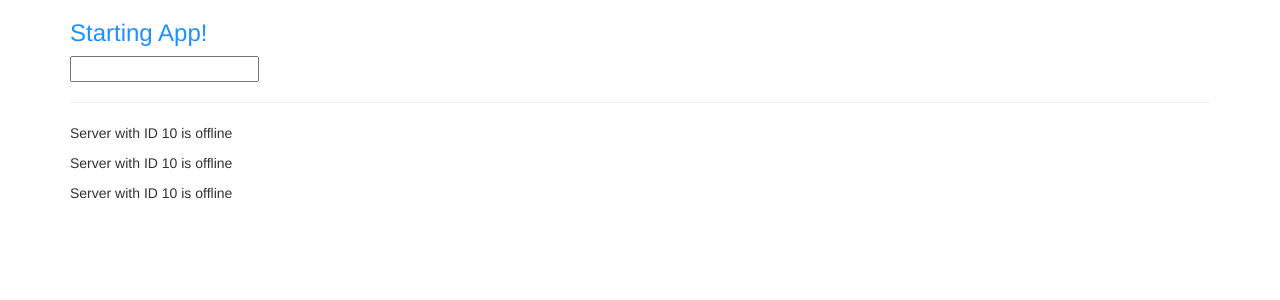
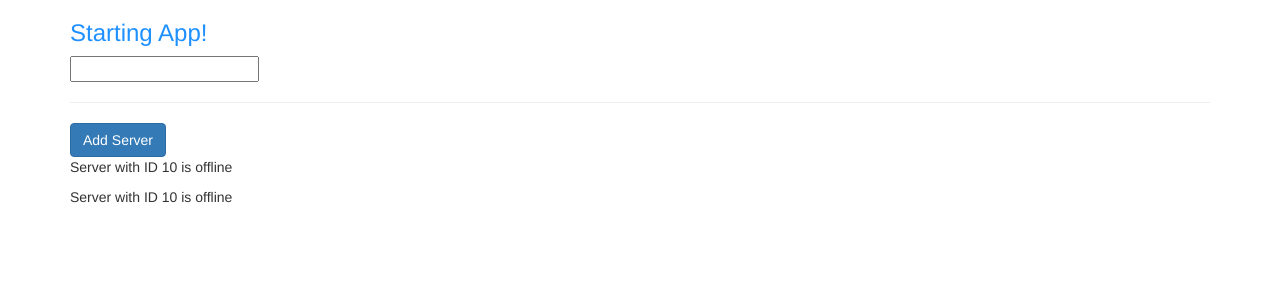
Before and after one commit to ouellettetech/MixpoLuchLearn, an Angular app in the folder Angular4/my-dream-app/: page / in a window 1280 px wide. Shown: the top 300 px of the page. Built offline with nearby package versions, Linux system fonts and the light colour scheme.

Commit message:
Angular4: Leason 24

```diff
--- a/Angular4/my-dream-app/src/app/servers/servers.component.html
+++ b/Angular4/my-dream-app/src/app/servers/servers.component.html
@@ -1,2 +1,3 @@
+<button class="btn btn-primary" [disabled]="!allowNewServer">Add Server</button>
 <app-server></app-server>
 <app-server></app-server>
--- a/Angular4/my-dream-app/src/app/servers/servers.component.ts
+++ b/Angular4/my-dream-app/src/app/servers/servers.component.ts
@@ -4,15 +4,22 @@
 //  selector: '[app-servers]', // attribute
 //  selector: '.app-servers', //class
   selector: 'app-servers', //element
-  template: `
-  <app-server></app-server>
-  <app-server></app-server>
-  <app-server></app-server>`,
+  templateUrl: './servers.component.html',
+  // template: `
+  // <app-server></app-server>
+  // <app-server></app-server>
+  // <app-server></app-server>`,
   styleUrls: ['./servers.component.css']
 })
 export class ServersComponent implements OnInit {
+  allowNewServer = false;
 
-  constructor() { }
+  constructor() {
+    setTimeout(() => {
+      this.allowNewServer = true;
+    }, 2000);
+
+  }
 
   ngOnInit() {
   }
```
